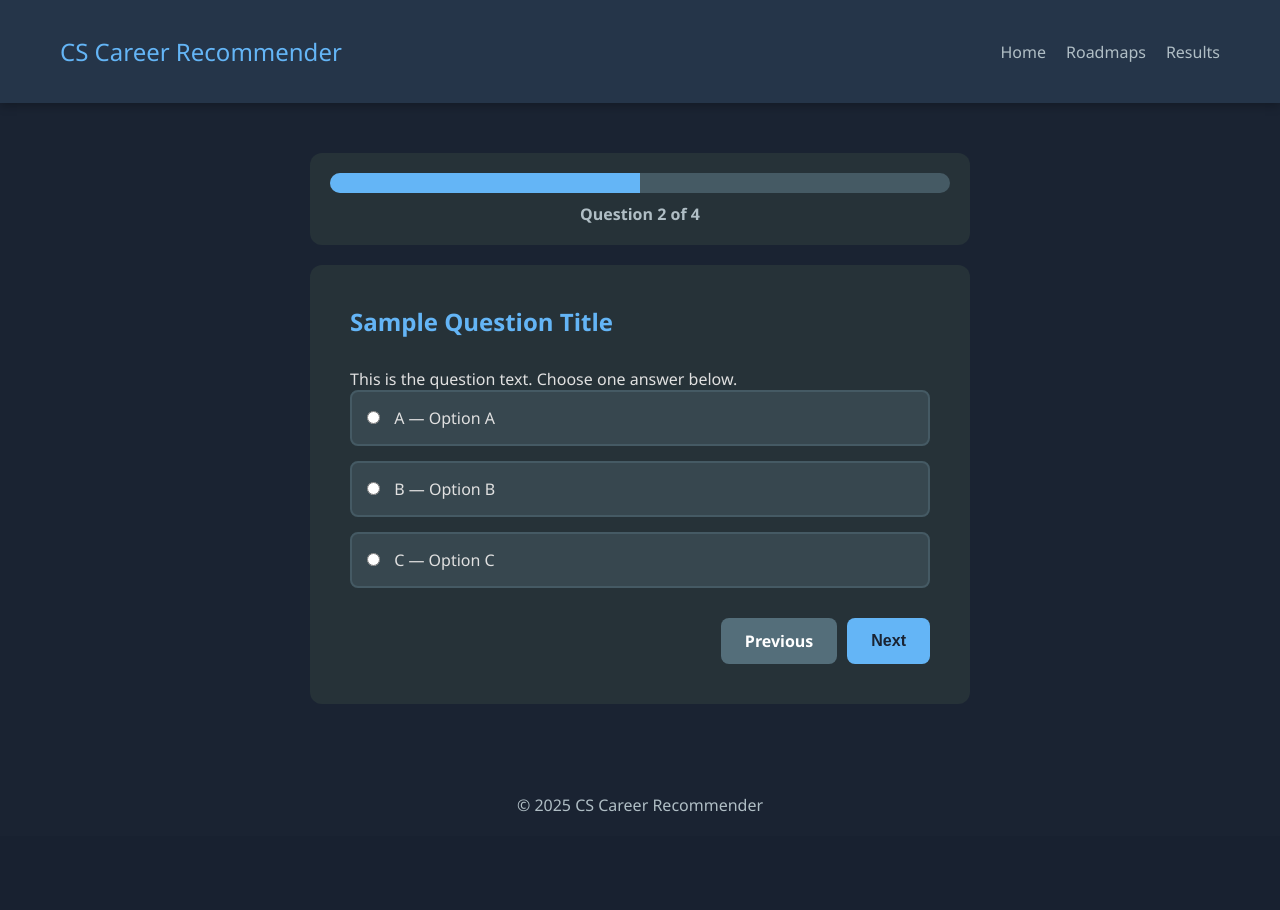
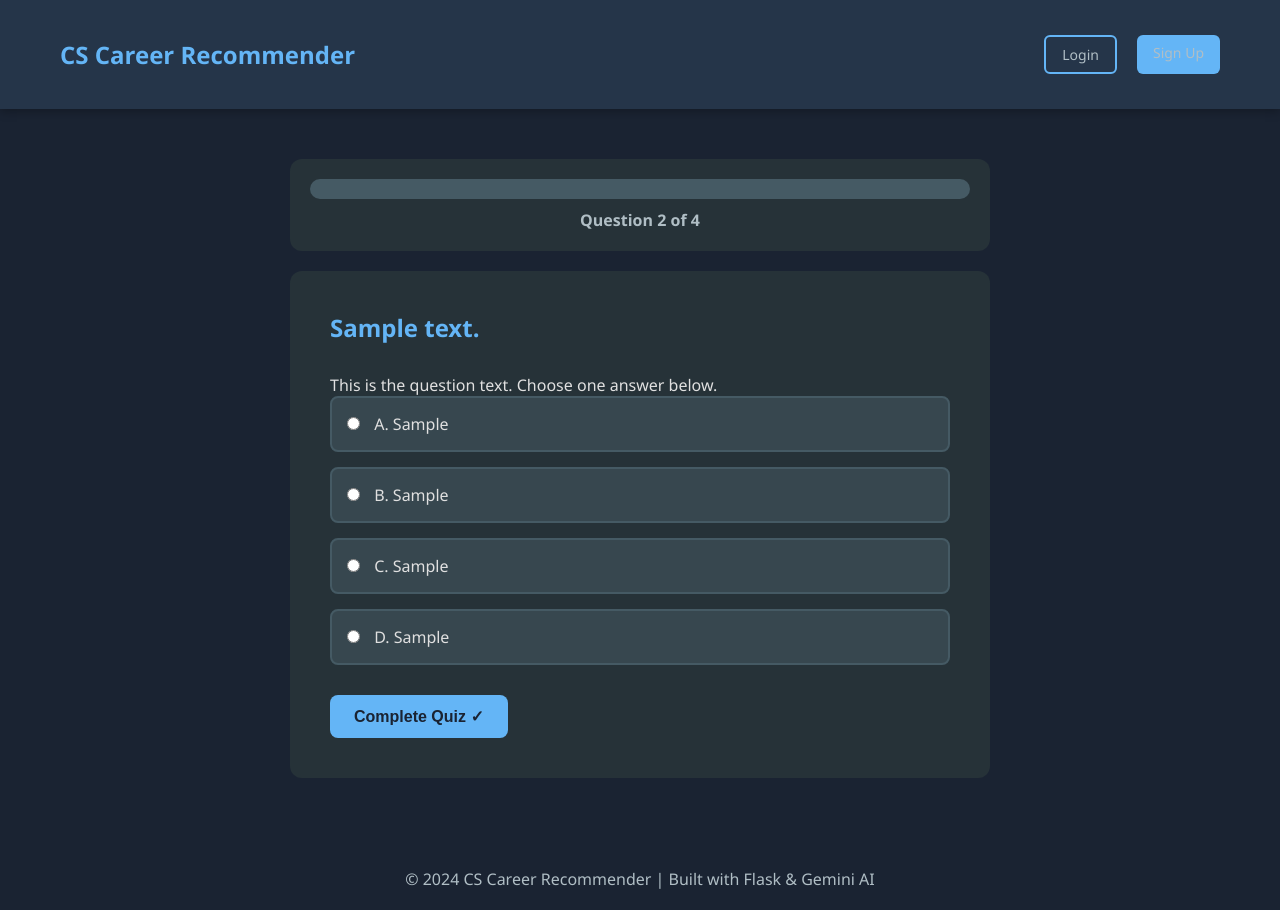
Before and after one commit to omaramin-77/cs-pathfinder, a Flask app: template templates/quiz_question.html in a window 1280 px wide. Before the commit the page ends 812 px from the top, so only its background shows below. Run offline with Flask 3, Linux system fonts and the light colour scheme; the template is opened without the code that fills it: most values are stand-ins (such as "Sample title", 1, 10 or a date in 2020).

Commit message:
dynamic frontend

```diff
--- a/templates/quiz_question.html
+++ b/templates/quiz_question.html
@@ -1,58 +1,46 @@
-<!doctype html>
-<html lang="en">
-<head>
-    <meta charset="utf-8">
-    <meta name="viewport" content="width=device-width, initial-scale=1">
-    <title>Quiz - CS Career Recommender</title>
-    <link rel="stylesheet" href="../static/styles.css">
-</head>
-<body>
-    <header class="navbar">
-        <div class="container">
-            <div class="logo">CS Career Recommender</div>
-            <nav class="nav-links">
-                <a href="home.html">Home</a>
-                <a href="roadmap.html">Roadmaps</a>
-                <a href="results.html">Results</a>
-            </nav>
-        </div>
-    </header>
+{% extends "base.html" %}
 
-    <main class="quiz-container container">
+{% block title %}Quiz Question {{ question_num }} - CS Career Recommender{% endblock %}
+
+{% block content %}
+
+<div class="quiz-container">
     <div class="quiz-progress">
         <div class="progress-bar">
-                <div class="progress-fill" style="width:50%"></div>
+            <div class="progress-fill" style="width: {{(question_num / total * 100)|int }}%"></div>
         </div>
         <div class="progress-text">Question 2 of 4</div>
     </div>
 
     <div class="quiz-card">
-            <h2>Sample Question Title</h2>
+        <h2>{{ question.question_text }}</h2>
         <p class="mb-20">This is the question text. Choose one answer below.</p>
 
         <form action="#" method="post">
             <div class="quiz-options">
                 <label class="option">
-                        <input type="radio" name="answer" value="A"> <span class="option-text">A — Option A</span>
+                    <input type="radio" name="answer" value="A"> <span class="option-text">A. {{ question.option_a }}</span>
                 </label>
                 <label class="option">
-                        <input type="radio" name="answer" value="B"> <span class="option-text">B — Option B</span>
+                    <input type="radio" name="answer" value="B"> <span class="option-text">B. {{ question.option_b }}</span>
                 </label>
                 <label class="option">
-                        <input type="radio" name="answer" value="C"> <span class="option-text">C — Option C</span>
+                    <input type="radio" name="answer" value="C"> <span class="option-text">C. {{ question.option_c }}</span>
+                </label>
+                <label class="option">
+                    <input type="radio" name="answer" value="D"> <span class="option-text">D. {{ question.option_d }}</span>
                 </label>
             </div>
 
-                <div style="display:flex;gap:10px;justify-content:flex-end;">
-                    <a class="btn btn-secondary" href="quiz_question.html">Previous</a>
-                    <button class="btn btn-primary" type="submit">Next</button>
+            <button class="btn btn-primary" type="submit">
+                {% if question_num < total %}
+                    Next Question →
+                {% else %}
+                    Complete Quiz ✓
+                {% endif %}
+            </button>
             </div>
         </form>
     </div>
-    </main>
-
-    <footer>
-        &copy; 2025 CS Career Recommender
-    </footer>
-</body>
-</html>
+</div>
+{% endblock %}
```
Also changed, not shown: templates/login.html (+15 -31 lines), templates/quiz_complete.html (+15 -38 lines), templates/signup.html (+17 -31 lines). Lines whose indentation alone changed are shown as unchanged.
